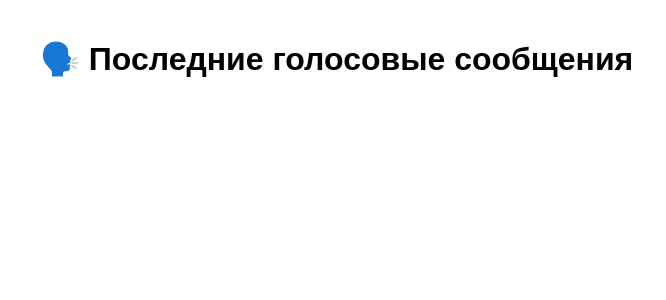
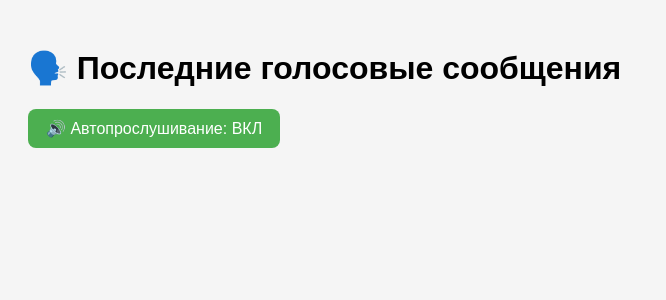
Before and after one commit to edbob/Telegram_Voice_Server_project, a Flask app: page / in a window 1280 px wide. Shown: the top 300 px of the page, without its empty margins (0-666 px from the left). Run offline with Flask 3, Linux system fonts and the light colour scheme; data that the repository does not hold is empty.

Commit message:
add button and auto play

```diff
--- a/server/app.py
+++ b/server/app.py
@@ -1,4 +1,4 @@
-from flask import Flask, request, render_template, jsonify
+from flask import Flask, request, render_template, jsonify, send_from_directory
 import os
 import shutil
 from datetime import datetime
@@ -35,7 +35,8 @@ def get_messages():
         messages.append({
             'filename': f,
             'url': f'/static/voice/{f}',
-            'date': created
+            'date': created,
+            'source': 'Телеграм-канал XYZ'  # ← позже можно читать из базы
         })
 
     return jsonify(messages)
@@ -56,9 +57,6 @@ def sse():
 def notify_clients():
     for q in subscribers:
         q.put('new_message')
-
-
-
 
 @app.route('/upload', methods=['POST'])
 def upload_file():
--- a/server/templates/index.html
+++ b/server/templates/index.html
@@ -3,17 +3,99 @@
 <head>
     <meta charset="UTF-8">
     <title>Голосовые сообщения</title>
+    <link rel="icon" type="image/x-icon" href="/static/favicon.ico">
     <style>
-        body { font-family: sans-serif; margin: 40px; }
-        .msg { margin-bottom: 20px; }
-        .date { color: gray; font-size: 0.9em; }
-    </style>
+    body {
+        font-family: Arial, sans-serif;
+        background-color: #f5f5f5;
+        padding: 20px;
+    }
+
+    .msg {
+        border: 2px solid;
+        border-radius: 10px;
+        padding: 10px;
+        margin-bottom: 10px;
+        background-color: white;
+        box-shadow: 0 2px 5px rgba(0, 0, 0, 0.05);
+    }
+
+    .date {
+        font-size: 0.9em;
+        color: #666;
+    }
+
+    #autoplay-toggle {
+        background-color: #4CAF50; /* зелёный как включено */
+        color: white;
+        border: none;
+        padding: 10px 18px;
+        font-size: 16px;
+        border-radius: 8px;
+        cursor: pointer;
+        margin-bottom: 15px;
+        transition: background-color 0.3s ease;
+    }
+
+    #autoplay-toggle:hover {
+        background-color: #45a049;
+    }
+
+    #autoplay-toggle.off {
+        background-color: #f44336; /* красный как выключено */
+    }
+
+    #autoplay-toggle.off:hover {
+        background-color: #d32f2f;
+    }
+</style>
+
 </head>
 <body>
     <h1>🗣️ Последние голосовые сообщения</h1>
+    <button id="autoplay-toggle">🔊 Автопрослушивание: ВКЛ</button>
     <div id="messages"></div>
 
-    <script>
+<script>
+    // Получаем статус автопрослушивания
+    function isAutoplayEnabled() {
+        return localStorage.getItem('autoplayEnabled') !== 'false'; // по умолчанию включено
+    }
+
+    function toggleAutoplay() {
+        const current = isAutoplayEnabled();
+        localStorage.setItem('autoplayEnabled', (!current).toString());
+        updateAutoplayButton();
+    }
+
+    function updateAutoplayButton() {
+    const btn = document.getElementById('autoplay-toggle');
+    const enabled = isAutoplayEnabled();
+    btn.textContent = enabled
+        ? '🔊 Автопрослушивание: ВКЛ'
+        : '🔇 Автопрослушивание: ВЫКЛ';
+
+        // Добавим/удалим класс для стилей
+        if (enabled) {
+            btn.classList.remove('off');
+        } else {
+            btn.classList.add('off');
+        }
+    }
+    // Работа с прочитанными
+    function getReadMessages() {
+        const stored = localStorage.getItem('readMessages');
+        return stored ? JSON.parse(stored) : [];
+    }
+
+    function markAsRead(filename) {
+        const read = getReadMessages();
+        if (!read.includes(filename)) {
+            read.push(filename);
+            localStorage.setItem('readMessages', JSON.stringify(read));
+        }
+    }
+
     async function fetchMessages() {
         const res = await fetch('/api/messages');
         const data = await res.json();
@@ -21,18 +103,43 @@
         const container = document.getElementById('messages');
         container.innerHTML = '';
 
-        data.forEach(msg => {
+        const readMessages = getReadMessages();
+
+        data.forEach((msg, index) => {
             const div = document.createElement('div');
             div.className = 'msg';
+
+            const isRead = readMessages.includes(msg.filename);
+            div.style.borderColor = isRead ? 'red' : 'green';
+
             div.innerHTML = `
                 <audio controls src="${msg.url}"></audio><br>
-                <span class="date">Добавлено: ${msg.date}</span>
+                <span class="date">Добавлено: ${msg.date} | Источник: ${msg.source || 'Неизвестно'}</span>
             `;
+
             container.appendChild(div);
+
+            const audio = div.querySelector('audio');
+
+            // Автоматическое воспроизведение и пометка
+            if (index === 0 && !isRead && isAutoplayEnabled()) {
+                audio.play().then(() => {
+                    markAsRead(msg.filename);
+                    div.style.borderColor = 'red';
+                }).catch(err => {
+                    console.warn("Не удалось воспроизвести:", err);
+                });
+            }
+
+            // При ручном воспроизведении — тоже помечаем как прочитанное
+            audio.addEventListener('play', () => {
+                markAsRead(msg.filename);
+                div.style.borderColor = 'red';
+            });
         });
     }
 
-    // Подписка на события от сервера
+    // SSE
     const eventSource = new EventSource('/events');
     eventSource.onmessage = function(event) {
         if (event.data === 'new_message') {
@@ -40,7 +147,11 @@
         }
     };
 
+    // Обработка кнопки
+    document.getElementById('autoplay-toggle').addEventListener('click', toggleAutoplay);
+
     // Первая загрузка
+    updateAutoplayButton();
     fetchMessages();
 </script>
 </body>
```
Also changed, not shown: bot/messages.db, 1 other file.
